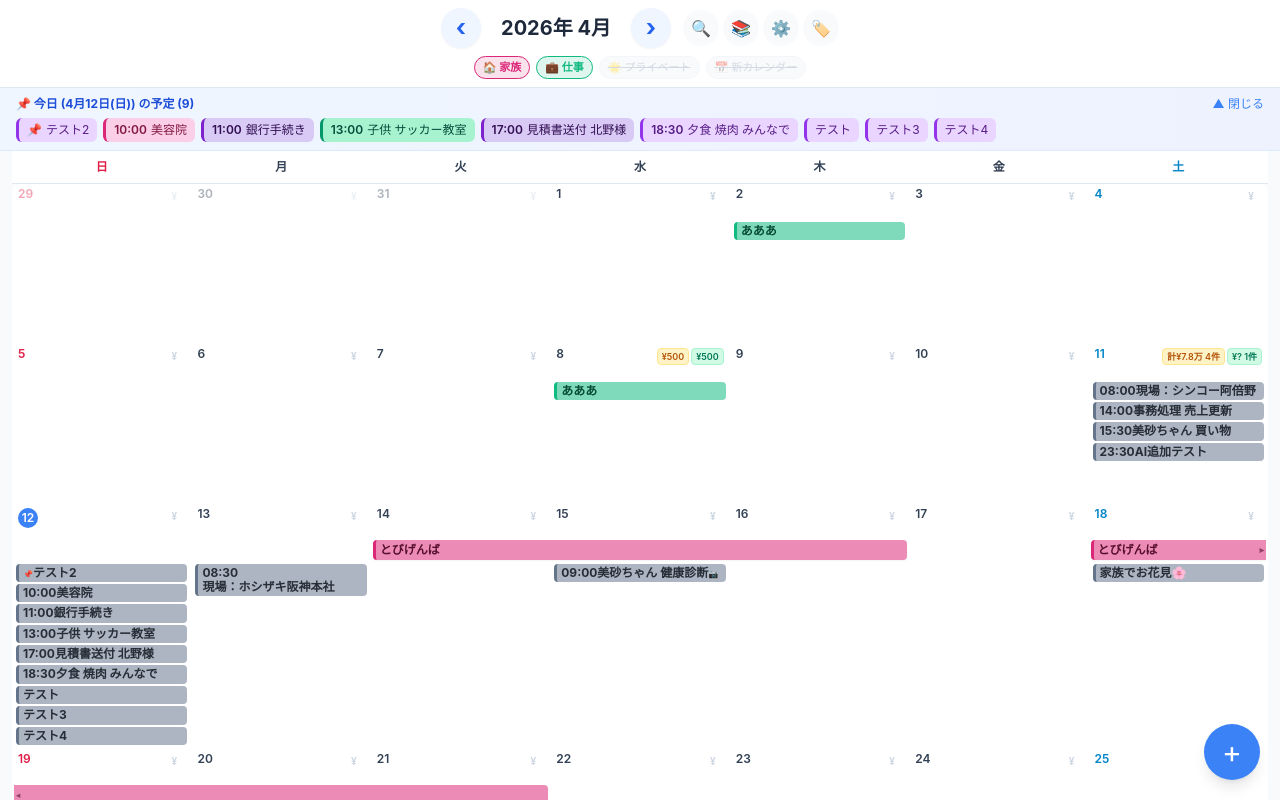
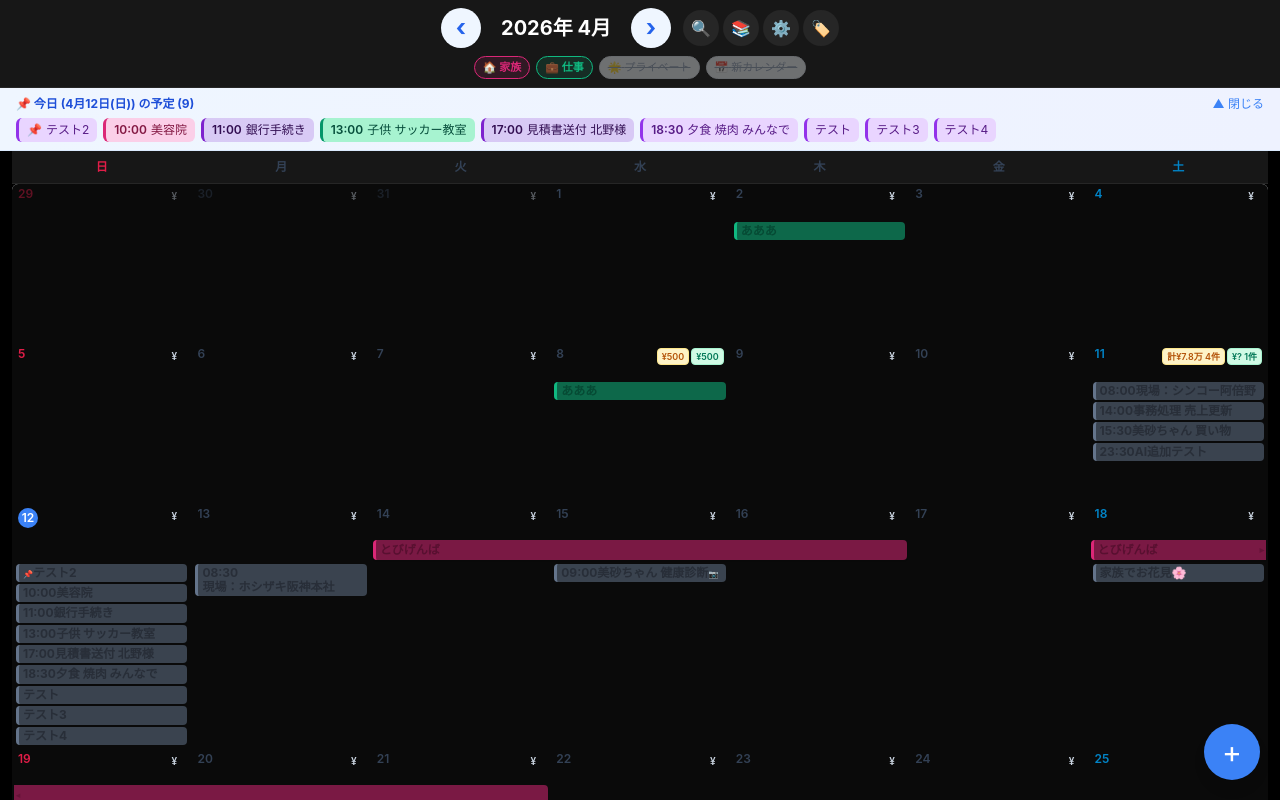
Before and after one commit to kentaro-shimizu-alt/family-calendar, a Next.js app: page / in a window 1280 px wide. Shown: the top 800 px of the page. Built offline with nearby package versions, Linux system fonts and the light colour scheme.

Commit message:
ダークモード: 全体黒背景、ヘッダー/ナビ/セル/ボタン全て暗色に

```diff
--- a/src/app/layout.tsx
+++ b/src/app/layout.tsx
@@ -23,7 +23,7 @@ export default function RootLayout({ children }: { children: React.ReactNode })
         <link rel="preconnect" href="https://fonts.gstatic.com" crossOrigin="anonymous" />
         <link href="https://fonts.googleapis.com/css2?family=M+PLUS+Rounded+1c:wght@500;700;800&display=swap" rel="stylesheet" />
       </head>
-      <body className="bg-slate-50 text-slate-800 antialiased">
+      <body className="bg-black text-slate-200 antialiased">
         {children}
       </body>
     </html>
--- a/src/app/page.tsx
+++ b/src/app/page.tsx
@@ -317,7 +317,7 @@ export default function HomePage() {
   return (
     <main className={`min-h-screen flex flex-col${theme === 'dark' ? ' dark' : ''}`}>
       {/* Header */}
-      <header className="bg-white border-b border-slate-200 px-3 py-2 sticky top-0 z-20">
+      <header className="bg-neutral-900 border-b border-neutral-800 px-3 py-2 sticky top-0 z-20">
         <div className="flex items-center justify-center gap-1">
           <button
             onClick={() => setCurrentMonth((d) => subMonths(d, 1))}
@@ -328,7 +328,7 @@ export default function HomePage() {
           </button>
           <button
             onClick={() => setCurrentMonth(new Date())}
-            className="text-xl font-bold text-slate-800 px-4 py-1 rounded-lg hover:bg-slate-50 min-w-[140px] text-center"
+            className="text-xl font-bold text-white px-4 py-1 rounded-lg hover:bg-neutral-800 min-w-[140px] text-center"
             title="今月へ"
           >
             {format(currentMonth, 'yyyy年 M月', { locale: ja })}
@@ -342,7 +342,7 @@ export default function HomePage() {
           </button>
           <button
             onClick={() => setSearchOpen((v) => !v)}
-            className="ml-2 w-9 h-9 flex items-center justify-center rounded-full bg-slate-50 hover:bg-slate-100 text-slate-500 text-base"
+            className="ml-2 w-9 h-9 flex items-center justify-center rounded-full bg-neutral-800 hover:bg-neutral-700 text-slate-300 text-base"
             aria-label="検索"
             title="検索"
           >
@@ -350,7 +350,7 @@ export default function HomePage() {
           </button>
           <button
             onClick={() => setKeepOpen(true)}
-            className="w-9 h-9 flex items-center justify-center rounded-full bg-slate-50 hover:bg-slate-100 text-slate-500 text-base"
+            className="w-9 h-9 flex items-center justify-center rounded-full bg-neutral-800 hover:bg-neutral-700 text-slate-300 text-base"
             aria-label="Keep"
             title="Keep（メモ・ToDo・買い物）"
           >
@@ -358,7 +358,7 @@ export default function HomePage() {
           </button>
           <button
             onClick={() => setSettingsOpen(true)}
-            className="w-9 h-9 flex items-center justify-center rounded-full bg-slate-50 hover:bg-slate-100 text-slate-500 text-base"
+            className="w-9 h-9 flex items-center justify-center rounded-full bg-neutral-800 hover:bg-neutral-700 text-slate-300 text-base"
             aria-label="設定"
             title="設定"
           >
@@ -367,7 +367,7 @@ export default function HomePage() {
           <button
             onClick={() => setFilterBarVisible((v) => !v)}
             className={`w-9 h-9 flex items-center justify-center rounded-full text-base transition ${
-              filterBarVisible ? 'bg-slate-50 hover:bg-slate-100 text-slate-500' : 'bg-blue-100 text-blue-600'
+              filterBarVisible ? 'bg-neutral-800 hover:bg-neutral-700 text-slate-300' : 'bg-blue-100 text-blue-600'
             }`}
             aria-label="カレンダータグの表示切替"
             title={filterBarVisible ? 'タグを隠す' : 'タグを表示'}
@@ -411,7 +411,7 @@ export default function HomePage() {
               autoFocus
             />
             {searchQuery && (
-              <div className="mt-2 max-h-64 overflow-y-auto bg-white border border-slate-100 rounded-lg shadow-sm">
+              <div className="mt-2 max-h-64 overflow-y-auto bg-neutral-900 border border-neutral-700 rounded-lg shadow-sm">
                 {searchResults.length === 0 && (
                   <div className="text-xs text-slate-400 text-center py-3">
                     該当する予定はありません
@@ -421,7 +421,7 @@ export default function HomePage() {
                   <button
                     key={ev.id}
                     onClick={() => jumpToEvent(ev)}
-                    className="w-full text-left px-3 py-2 text-sm border-b border-slate-50 hover:bg-slate-50 flex items-center gap-2"
+                    className="w-full text-left px-3 py-2 text-sm border-b border-neutral-800 hover:bg-neutral-800 flex items-center gap-2"
                   >
                     <span className="text-xs text-slate-400 w-20 flex-shrink-0">{ev.date}</span>
                     <span className="font-semibold text-slate-700 truncate flex-1">{ev.title}</span>
@@ -471,7 +471,7 @@ export default function HomePage() {
       </button>
 
       {loading && (
-        <div className="fixed top-2 right-2 text-xs text-slate-400 bg-white/80 px-2 py-1 rounded">
+        <div className="fixed top-2 right-2 text-xs text-slate-500 bg-black/80 px-2 py-1 rounded">
           読み込み中...
         </div>
       )}
--- a/src/components/MonthView.tsx
+++ b/src/components/MonthView.tsx
@@ -237,7 +237,7 @@ export default function MonthView({ currentMonth, events, dailyData, subCalendar
   return (
     <div className="w-full px-2 sm:px-3" onTouchStart={handleTouchStart} onTouchEnd={handleTouchEnd}>
       {/* Day-of-week header */}
-      <div className="grid grid-cols-7 border-b border-slate-200 bg-white sticky top-0 z-10">
+      <div className="grid grid-cols-7 border-b border-neutral-800 bg-neutral-900 sticky top-0 z-10">
         {dayLabels.map((label, i) => (
           <div
             key={label}
@@ -266,7 +266,7 @@ export default function MonthView({ currentMonth, events, dailyData, subCalendar
                   return (
                     <div
                       key={dateKey}
-                      className={`min-h-[140px] sm:min-h-[160px] flex flex-col cursor-pointer transition-colors bg-white hover:bg-slate-50`}
+                      className={`min-h-[140px] sm:min-h-[160px] flex flex-col cursor-pointer transition-colors bg-neutral-950 hover:bg-neutral-900`}
                       style={{ paddingTop: cellPadTop }}
                       onClick={() => onDayClick(day)}
                     >
```
